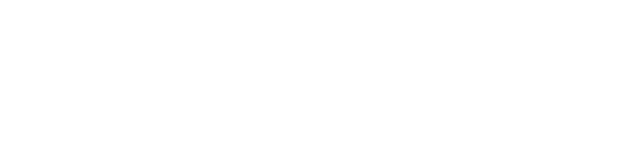
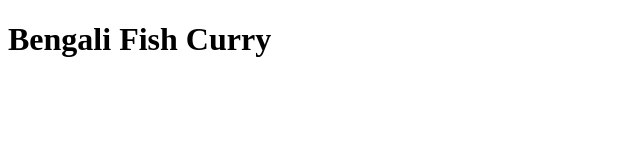
Before and after one commit to satendradchowdhary/odin-recipes, a plain HTML site: page recipes/bengali-fish-curry.html in a window 1280 px wide. Shown: the whole page, without its empty margins (0-640 px from the left). Drawn offline with Linux system fonts and the light colour scheme.

Commit message:
Add <h1> heading

```diff
--- a/recipes/bengali-fish-curry.html
+++ b/recipes/bengali-fish-curry.html
@@ -6,5 +6,7 @@
     <meta name="viewport" content="width=device-width, initial-scale=1.0" />
     <title>Bengali Fish Curry</title>
   </head>
-  <body></body>
+  <body>
+    <h1>Bengali Fish Curry</h1>
+  </body>
 </html>
```
